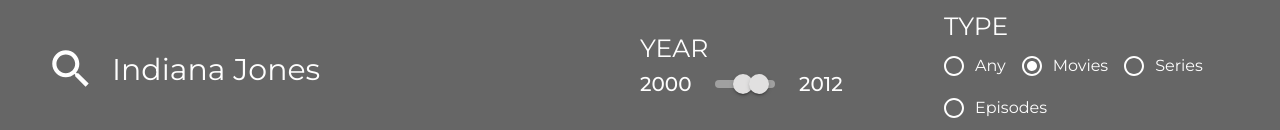
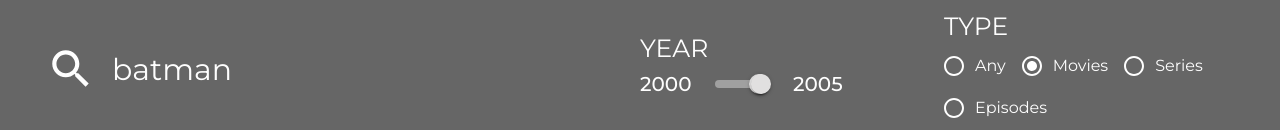
Before and after one commit to Anieto86/cinema-radar, a React (Vite) app: page / in a window 1280 px wide. Shown: the top 130 px of the page. Built offline with nearby package versions, Linux system fonts and the light colour scheme; no server answers.

Commit message:
adding debounce in the fetch

```diff
--- a/src/App.tsx
+++ b/src/App.tsx
@@ -8,10 +8,11 @@
 import { useState } from 'react';
 import { Search } from './hook/useFetch';
 import InfoRoundedIcon from '@mui/icons-material/InfoRounded';
+import { Loading } from './components/common/Loading';
 
 function App() {
-  const [movie, setMovie] = useState<string | undefined>('Indiana Jones');
-  const [year, setYear] = useState<number[]>([2000, 2012]);
+  const [movie, setMovie] = useState<string | undefined>('batman');
+  const [year, setYear] = useState<number[]>([2000, 2005]);
   const [type, setType] = useState<string>('movie');
   const [selectMovie, setSelectMovie] = useState<number>(0);
 
@@ -23,8 +24,8 @@
 
   const { data, loading, error } = useFetch({ ...params });
 
-  if (loading) return <div>Loading...</div>;
-  if (error) return <div>error</div>;
+  if (loading) return <Loading />;
+  if (error) return <div>Something went wrong! Please try agin.</div>;
 
   const filteredData = data?.filter((d) => d.Response === 'True');
 
--- a/src/components/MovieContent.tsx
+++ b/src/components/MovieContent.tsx
@@ -20,8 +20,8 @@
 
 export const MovieContent = ({ movieId }: IProp) => {
   const [watchlist, setWatchlist] = useState(() => {
-    const data = window.localStorage.getItem('WATCHLIST_STORAGE');
-    return data ? JSON.parse(data) : {};
+    const list = window.localStorage.getItem('WATCHLIST_STORAGE');
+    return list ? JSON.parse(list) : {};
   });
 
   const [favorites, setFavorites] = useState<MovieType[]>(() => {
--- a/src/components/MovieList.tsx
+++ b/src/components/MovieList.tsx
@@ -71,7 +71,7 @@
                             />
                           ) : (
                             <HideImageOutlinedIcon sx={{ fontSize: '95px' }} />
-                          )}{' '}
+                          )}
                         </Grid>
                         <Grid item lg={9} md={12} xs={12}>
                           <Typography variant="h5">{m.Title}</Typography>
--- a/src/components/common/Header.tsx
+++ b/src/components/common/Header.tsx
@@ -55,8 +55,9 @@
                   <SearchIcon color="primary" sx={{ fontSize: 50, mr: 2 }} />
                 ),
               }}
-              value={movie ?? null}
+              value={movie}
               onChange={(e) => onSearchMovie(e.target.value)}
+              autoFocus
             />
           </Grid>
           <Grid item xs={2}>
@@ -74,7 +75,7 @@
               </Typography>
               <Slider
                 value={year}
-                min={1980}
+                min={1895}
                 max={2024}
                 onChange={(_event, newValue) =>
                   onSearchYear(null, newValue as number[])
--- /dev/null
+++ b/src/components/common/Loading.tsx
@@ -0,0 +1,19 @@
+import { Grid, Typography } from '@mui/material';
+import CircularProgress from '@mui/material/CircularProgress';
+
+export const Loading = () => {
+  return (
+    <Grid
+      container
+      sx={{
+        display: 'flex',
+        justifyContent: 'center',
+        alignItems: 'center',
+        mt: 30,
+      }}
+    >
+      <CircularProgress color="secondary" />
+      <Typography variant="h4">Loading...</Typography>
+    </Grid>
+  );
+};
--- a/src/hook/useFetch.tsx
+++ b/src/hook/useFetch.tsx
@@ -1,4 +1,5 @@
 import { useCallback, useEffect, useMemo, useState } from 'react';
+import { debounce } from 'lodash';
 import { handleYearRange } from '../utils/helpers';
 
 const key = import.meta.env.VITE_REACT_APP_OMDb_API_KEY;
@@ -27,11 +28,12 @@
   const [loading, setLoading] = useState(true);
   const [error, setError] = useState<Error | null>(null);
 
-  //Avoid extra re-render calls
+  //Avoid extra re-render calls store the fn
   const yearRange = useMemo(() => handleYearRange(year), [year]);
-
-  const fetchData = useCallback(async () => {
-    // setLoading(true);
+  // eslint-disable-next-line react-hooks/exhaustive-deps
+  const fetchData = useCallback(
+    debounce(async () => {
+      setLoading(true);
       try {
         const URL = `http://www.omdbapi.com/?apikey=${key}`;
         const fetchPromises = yearRange.map(async (years) => {
@@ -59,7 +61,9 @@
       } finally {
         setLoading(false);
       }
-  }, [name, type, yearRange]);
+    }, 500),
+    [name, type, yearRange]
+  );
 
   useEffect(() => {
     fetchData();
```
Also changed, not shown: 1 other file (tests, documents, lock files or other folders). Lines whose indentation alone changed are shown as unchanged.
